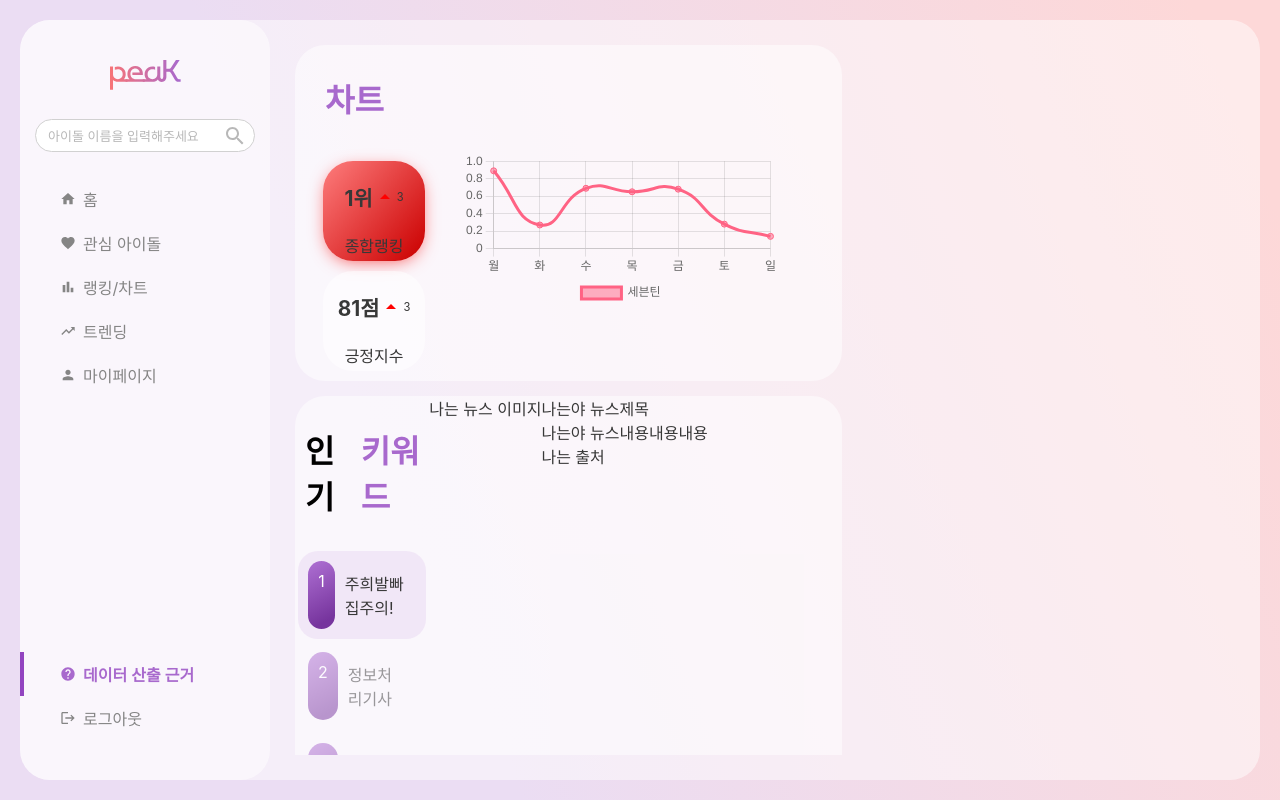
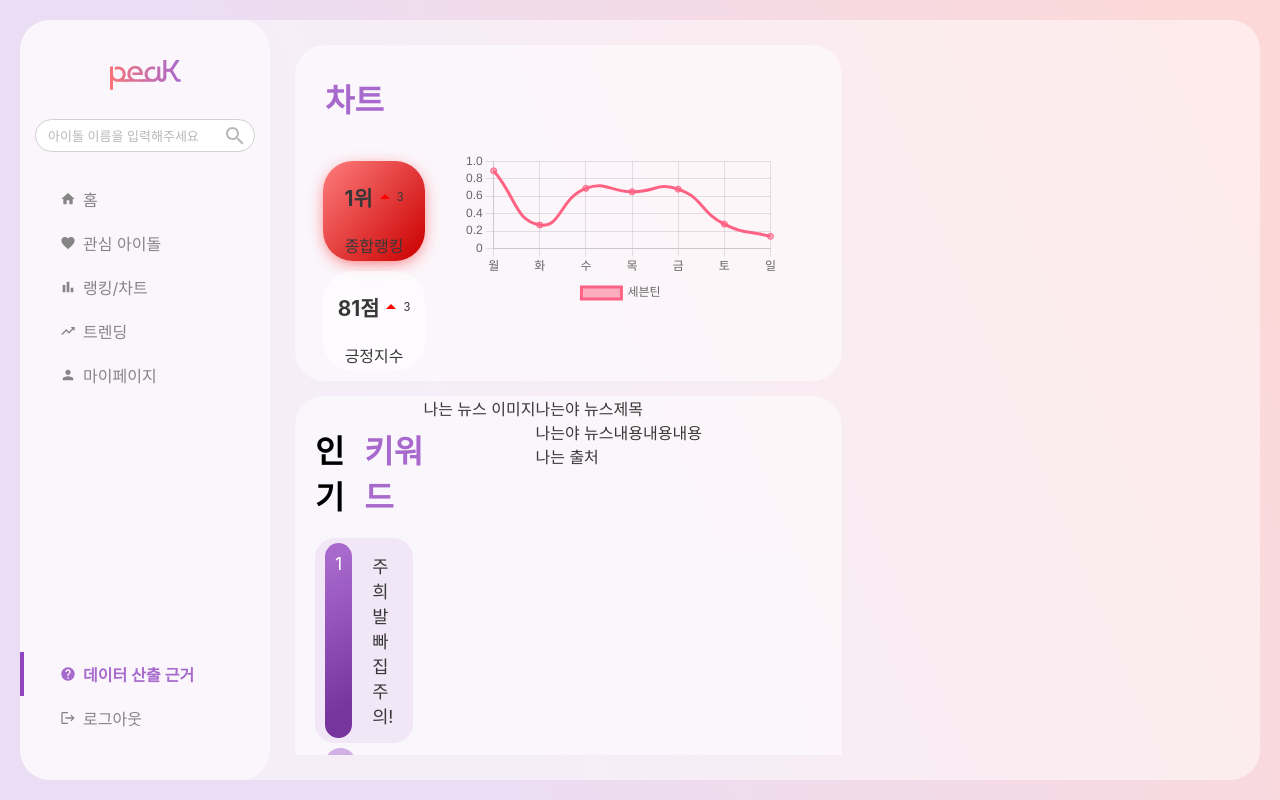
Before and after one commit to SSAFY507-peaK/peaK, a React (Create React App) app in the folder front/: page /data in a window 1280 px wide. Built offline with nearby package versions, Linux system fonts and the light colour scheme; a web font is replaced by a local one.

Commit message:
:sparkles: [FE] #5 워드클라우드 기능 구현

```diff
--- a/front/src/components/idolpage/IdolKeyword.tsx
+++ b/front/src/components/idolpage/IdolKeyword.tsx
@@ -11,15 +11,9 @@ const Frame = styled.div`
 `;
 
 const LeftFrame = styled.div`
-  flex: 0.5;
-
+  flex: 0.4;
+  margin-bottom: 10px;
 `;
-
-const Title = styled.div`
-  font-size: 2rem;
-  font-weight: 700;
-`;
-
 
 function IdolKeyword() {
   return (
--- a/front/src/components/idolpage/IdolKeywordRank.tsx
+++ b/front/src/components/idolpage/IdolKeywordRank.tsx
@@ -2,6 +2,11 @@ import { useEffect, useState } from "react";
 
 import IdolKeywordRankBtn from "./IdolKeywordRankBtn";
 import styled from "styled-components";
+
+const RankFrame = styled.div`
+  padding: 0px 0px 10px 10px;
+  margin-bottom: 20px;
+`;
 
 const TitleFrame = styled.div`
   display: flex;
@@ -11,7 +16,7 @@ const TitleFrame = styled.div`
 const Title = styled.div`
   font-size: 2rem;
   font-weight: 700;
-  margin: 30px 0px 30px 10px;
+  margin: 30px 0px 20px 10px;
   color: ${props => props.color || `var(--purple500-color)`};
 `;
 
@@ -42,7 +47,7 @@ function IdolKeywordRank() {
 
 
   return (
-    <div>
+    <RankFrame>
       <TitleFrame>
         <Title color="black">인기</Title>
         <Title>키워드</Title>
@@ -66,7 +71,7 @@ function IdolKeywordRank() {
 
         })
       }
-    </div>
+    </RankFrame>
   )
 }
 
--- a/front/src/components/idolpage/IdolKeywordRankBtn.tsx
+++ b/front/src/components/idolpage/IdolKeywordRankBtn.tsx
@@ -17,8 +17,8 @@ const Frame = styled.div<FrameType>`
   background: ${props => props.isClick ?`rgba(235, 221, 243, 0.6)`: null};
   opacity: ${props => props.isClick ? null : 0.5 };
   border-radius: 20px;
-  padding: 10px;
-  margin: 3px;
+  padding: 5px 10px 5px 10px;
+  margin: 0px 10px 0px 10px;
   cursor: pointer;
 `;
 
@@ -29,12 +29,15 @@ const RankFrame = styled.div`
   color: white;
   text-align: center;
   padding: 10px;
+  font-size: 1.1rem;
 `;
 
 const TextFrame = styled.div`
   flex: 0.9;
   text-align: left;
   padding: 10px;
+  margin-left: 10px;
+  font-size: 1.1rem;
 `;
 
 
--- a/front/src/components/idolpage/IdolKeywordWordCloud.tsx
+++ b/front/src/components/idolpage/IdolKeywordWordCloud.tsx
@@ -1,28 +1,25 @@
 import ReactWordcloud from 'react-wordcloud';
+import { faker } from '@faker-js/faker';
 import styled from "styled-components";
 
+const WordCloudFrame = styled.div`
+  height: 200px;
+  border-radius: 100px;
+`;
+
 function IdolKeywordWordCloud (){
-  const words = [
-    {
-      text: 'told',
-      value: 64,
-    },
-    {
-      text: 'mistake',
-      value: 400,
-    },
-    {
-      text: 'thought',
-      value: 100,
-    },
-    {
-      text: 'bad',
-      value: 30,
-    },
-  ]
+
+  const dumy = []
+
+  for (let i=0;  i < 20; i++) {
+    const tmp = {text: faker.datatype.string(5), value: faker.datatype.number({ min: 0, max: 1000})}
+    dumy.push(tmp)
+  }
+
   return (
-    // <ReactWordcloud words={words} />
-    <div></div>
+    <WordCloudFrame>
+      <ReactWordcloud words={dumy} />
+    </WordCloudFrame>
   )
 }
 
```
